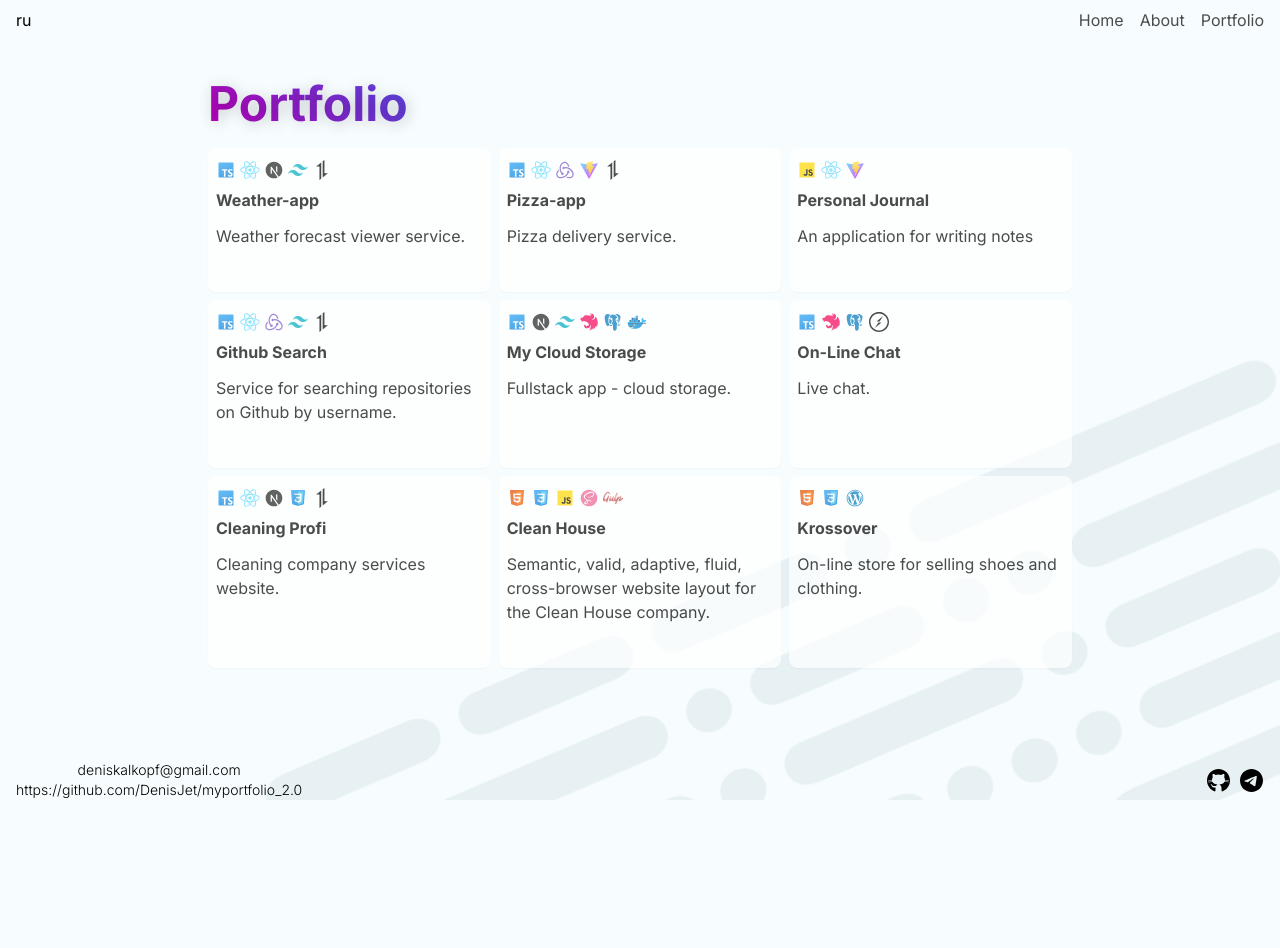
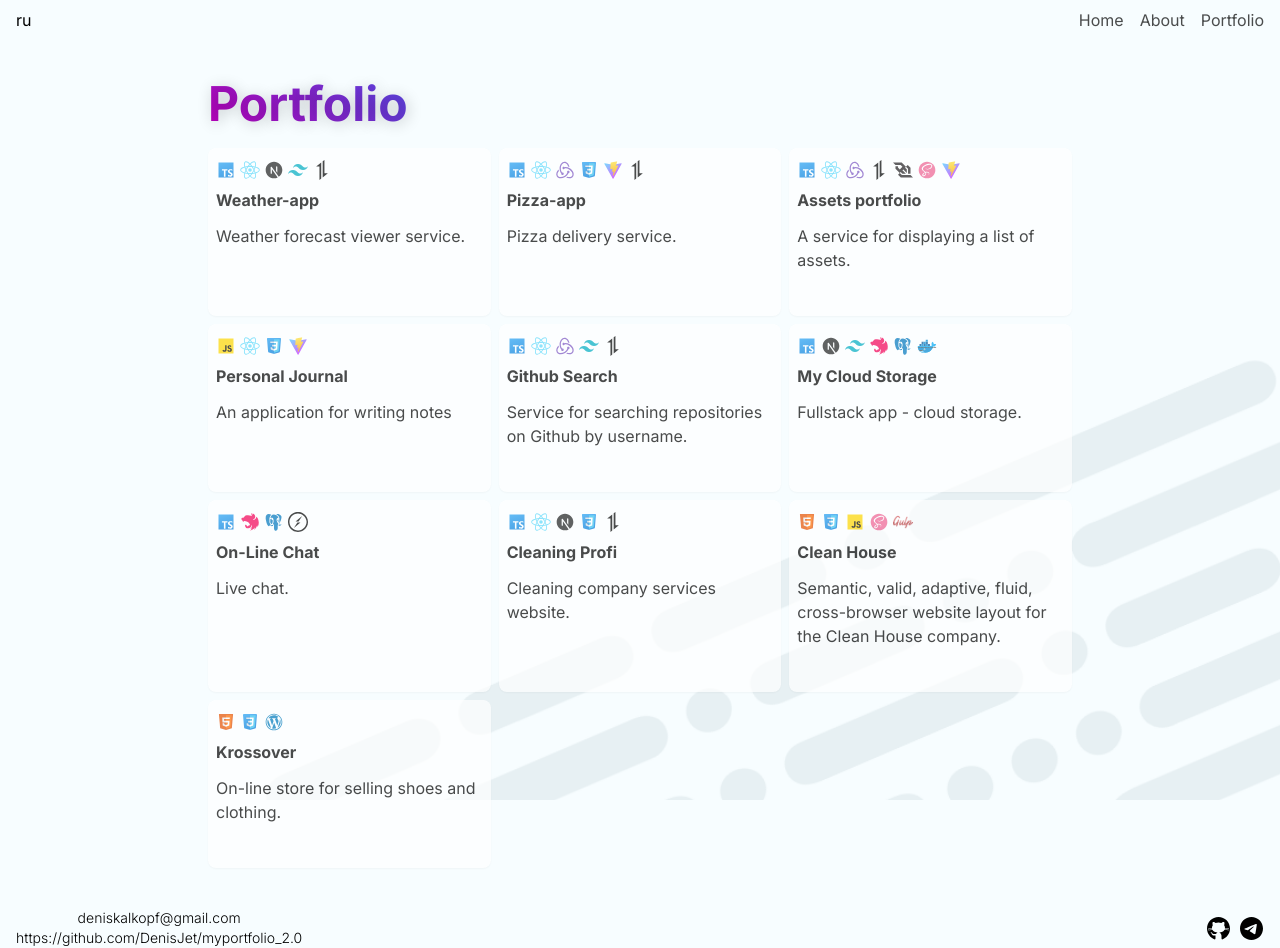
Before and after one commit to DenisJet/myportfolio_2.0, a Next.js app: page /en/portfolio in a window 1280 px wide. Before the commit the page ends 800 px from the top, so only its background shows below. Built offline with nearby package versions, Linux system fonts and the light colour scheme.

Commit message:
feat: add new project

```diff
--- a/src/projects/projectsEn.ts
+++ b/src/projects/projectsEn.ts
@@ -1,7 +1,7 @@
 export const projectsEn = [
   {
-    id: "9",
-    link: "/ru/portfolio/weather-app",
+    id: "10",
+    link: "/en/portfolio/weather-app",
     title: "Weather-app",
     descriptionCard: "Weather forecast viewer service.",
     iconsSrc: [
@@ -21,7 +21,7 @@ export const projectsEn = [
     ],
   },
   {
-    id: "8",
+    id: "9",
     link: "/en/portfolio/pizza-app",
     title: "Pizza-app",
     descriptionCard: "Pizza delivery service.",
@@ -29,16 +29,40 @@ export const projectsEn = [
       "/icons/icon-typescript.svg",
       "/icons/react_icon.svg",
       "/icons/icon-redux.svg",
+      "/icons/iconcss.svg",
       "/icons/vite-icon.svg",
       "/icons/axios_icon.svg",
     ],
     imageSrc: "/projects/pizza-app.png",
     description:
       "Food delivery service. User authorization and registration, viewing the menu and each dish, search by dish name, adding a dish to the cart and placing an order are implemented. There is a full-fledged work with react-router, receiving data through react-router, as well as receiving data through redux and storing the state in redux.",
-    uses: "TypeScript, ReactJS, ReduxToolkit, Vite",
+    uses: "TypeScript, ReactJS, ReduxToolkit, CSSModules, Vite",
     addLinks: [
       "https://denis-pizza.netlify.app/",
       "https://github.com/DenisJet/pizza-app",
+    ],
+  },
+  {
+    id: "8",
+    link: "/en/portfolio/assets-portfolio",
+    title: "Assets portfolio",
+    descriptionCard: "A service for displaying a list of assets.",
+    iconsSrc: [
+      "/icons/icon-typescript.svg",
+      "/icons/react_icon.svg",
+      "/icons/icon-redux.svg",
+      "/icons/axios_icon.svg",
+      "/icons/websocket.svg",
+      "/icons/iconsass.svg",
+      "/icons/vite-icon.svg",
+    ],
+    imageSrc: "/projects/assets-portfolio.png",
+    description:
+      "Module with portfolio management functions and real-time data updates. The list of assets is displayed with the following fields: name, quantity, current price, total value, change over 24 hours, share in the portfolio. Integrated WebSocket (wss://stream.binance.com:9443/stream?streams) for real-time updates of asset prices. Implemented adding an asset via form, deleting an asset by click, local saving of assets.",
+    uses: "TypeScript, ReactJS, Redux Toolkit, Axios, WebSocket, SCSS, Vite",
+    addLinks: [
+      "https://assets-active.netlify.app/",
+      "https://github.com/DenisJet/matrix-overview",
     ],
   },
   {
@@ -49,12 +73,13 @@ export const projectsEn = [
     iconsSrc: [
       "/icons/icon-javascript.svg",
       "/icons/react_icon.svg",
+      "/icons/iconcss.svg",
       "/icons/vite-icon.svg",
     ],
     imageSrc: "/projects/my-journal.png",
     description:
       "An application for writing notes. All basic react hooks (useState, useEffect, useReducer, useRef, forwardRef, useContext, useMemo) are handled. Work with form is implemented. Data saving is implemented in localstorage, using custom hook.",
-    uses: "JavaScript, ReactJS, Vite",
+    uses: "JavaScript, ReactJS, CSS, Vite",
     addLinks: [
       "https://denisjet-journal.netlify.app/",
       "https://github.com/DenisJet/MyJournal",
--- a/src/projects/projectsRu.ts
+++ b/src/projects/projectsRu.ts
@@ -1,6 +1,6 @@
 export const projectsRu = [
   {
-    id: "9",
+    id: "10",
     link: "/ru/portfolio/weather-app",
     title: "Weather-app",
     descriptionCard: "Сервис просмотра прогноза погоды.",
@@ -21,7 +21,7 @@ export const projectsRu = [
     ],
   },
   {
-    id: "8",
+    id: "9",
     link: "/ru/portfolio/pizza-app",
     title: "Pizza-app",
     descriptionCard: "Сервис доставки пиццы.",
@@ -29,16 +29,40 @@ export const projectsRu = [
       "/icons/icon-typescript.svg",
       "/icons/react_icon.svg",
       "/icons/icon-redux.svg",
+      "/icons/iconcss.svg",
       "/icons/vite-icon.svg",
       "/icons/axios_icon.svg",
     ],
     imageSrc: "/projects/pizza-app.png",
     description:
       "Сервис доставки еды. Реализованны авторизация и регистрация пользователя, просмотр меню и каждого блюда, поиск по названию блюд, добавление блюда в корзину и оформление заказа. Присутствует полноценная работа с react-router, получение данных через react-router, а так же получение данных через через redux и хранение состояния в redux.",
-    uses: "TypeScript, ReactJS, ReduxToolkit, Vite",
+    uses: "TypeScript, ReactJS, ReduxToolkit, CSSModules, Vite",
     addLinks: [
       "https://denis-pizza.netlify.app/",
       "https://github.com/DenisJet/pizza-app",
+    ],
+  },
+  {
+    id: "8",
+    link: "/ru/portfolio/assets-portfolio",
+    title: "Assets portfolio",
+    descriptionCard: "Сервис для отображения списка активов.",
+    iconsSrc: [
+      "/icons/icon-typescript.svg",
+      "/icons/react_icon.svg",
+      "/icons/icon-redux.svg",
+      "/icons/axios_icon.svg",
+      "/icons/websocket.svg",
+      "/icons/iconsass.svg",
+      "/icons/vite-icon.svg",
+    ],
+    imageSrc: "/projects/assets-portfolio.png",
+    description:
+      "Модуль с функциями управления портфелем и обновлениями данных в реальном времени. Реализованно отображение списка активов с полями: название, количество, текущая цена, общая стоимость, изменение за 24 часа, доля в портфеле. Интегрирован WebSocket (wss://stream.binance.com:9443/stream?streams) для real-time обновления цен активов. Реализованно добавления актива через форму, удаление актива по клику, локальное сохранение активов.",
+    uses: "TypeScript, ReactJS, Redux Toolkit, Axios, WebSocket, SCSS, Vite",
+    addLinks: [
+      "https://assets-active.netlify.app/",
+      "https://github.com/DenisJet/matrix-overview",
     ],
   },
   {
@@ -49,12 +73,13 @@ export const projectsRu = [
     iconsSrc: [
       "/icons/icon-javascript.svg",
       "/icons/react_icon.svg",
+      "/icons/iconcss.svg",
       "/icons/vite-icon.svg",
     ],
     imageSrc: "/projects/my-journal.png",
     description:
       "Приложение для написание заметок. Присутствует работа со всеми основными react hooks (useState, useEffect, useReducer, useRef, forwardRef, useContext, useMemo). Осуществлена работа с формой. Сохранение данных реализованно в localstorage, при помощи кастомного хука.",
-    uses: "JavaScript, ReactJS, Vite",
+    uses: "JavaScript, ReactJS, CSS, Vite",
     addLinks: [
       "https://denisjet-journal.netlify.app/",
       "https://github.com/DenisJet/MyJournal",
```
Also changed, not shown: public/icons/websocket.svg (added), public/projects/assets-portfolio.png (added).
